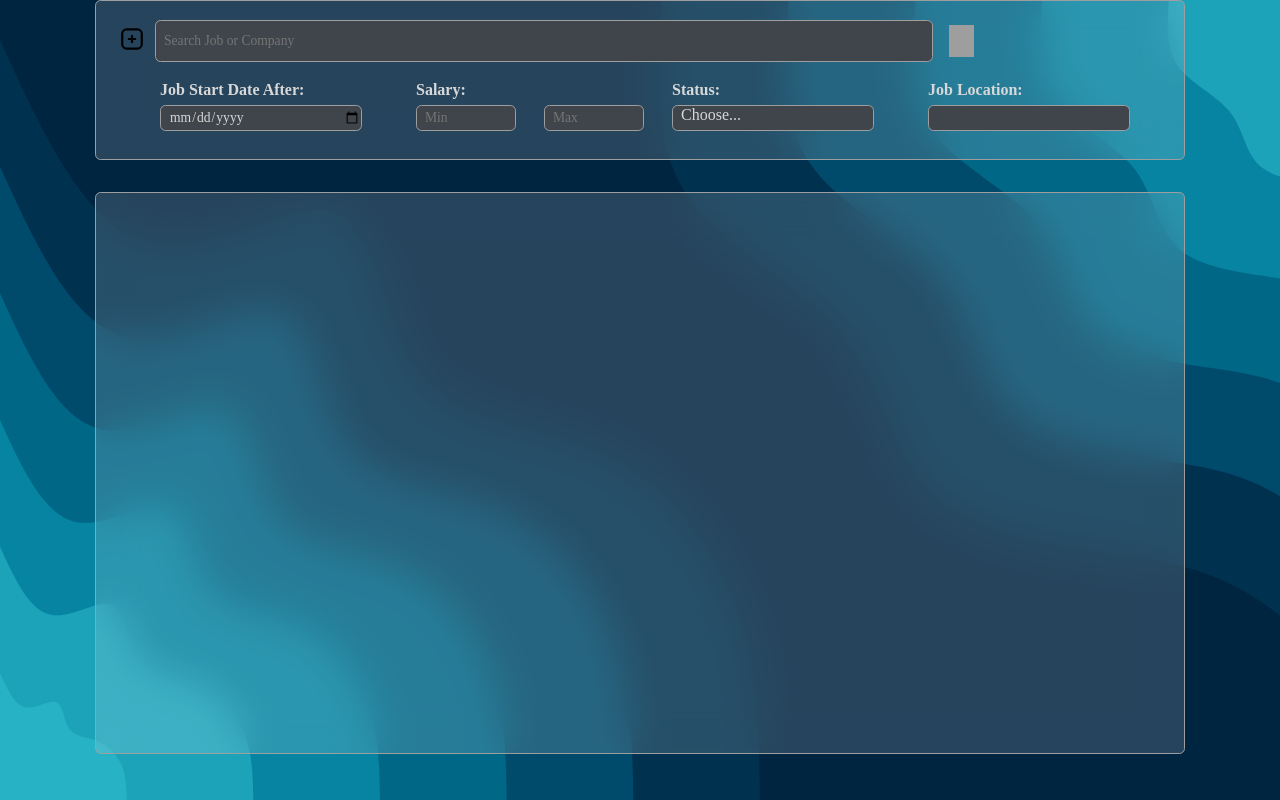
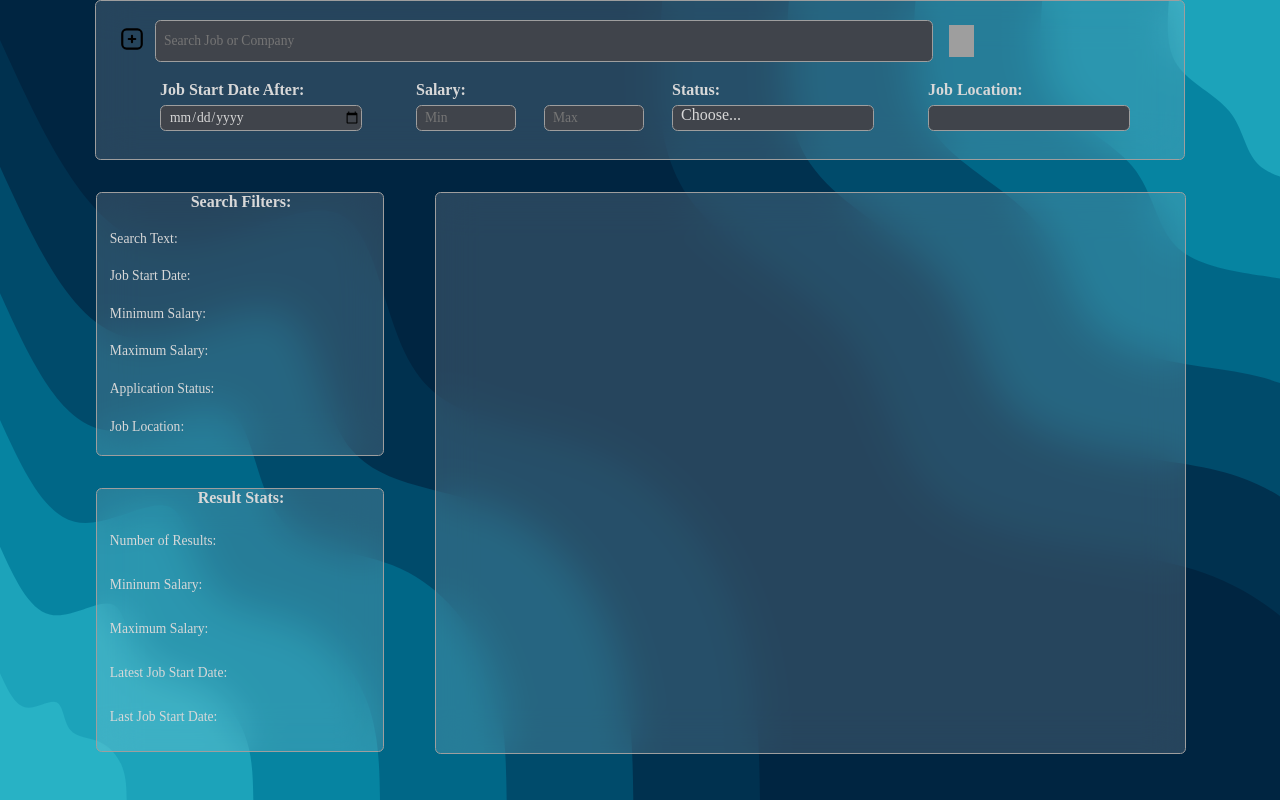
Before and after one commit to karthik-vig/job-application-tracker, a Flask app: page / in a window 1280 px wide. Run offline with Flask 2, Linux system fonts and the light colour scheme; tables that the repository leaves empty hold one stand-in row (values such as "Sample post"); grey boxes are pictures that could not be loaded.

Commit message:
added the visual design for new result stats and search filter value windows in html and css.

```diff
--- a/flaskr/app.py
+++ b/flaskr/app.py
@@ -46,11 +46,14 @@
     @app.route('/index', methods=['GET'])
     def index():
         jobInfoList = None
+        resultStats = None
         if UserInterface.searchFilters:
             jobInfoList = UserInterface.databaseHandlerObj.searchJobTrackerTableRows(searchFilters=UserInterface.searchFilters)
         jobLocations = UserInterface.databaseHandlerObj.getSearchFilterLimits()['allJobLocations']
         return render_template('index.html', jobInfoList=jobInfoList,
-                                jobLocations=jobLocations)
+                                             jobLocations=jobLocations,
+                                             searchFilters=UserInterface.searchFilters,
+                                             resultStats=resultStats)
 
 
     # Get the page to add an new entry into the database.
--- a/flaskr/static/css/indexStyle.css
+++ b/flaskr/static/css/indexStyle.css
@@ -1,11 +1,12 @@
 .jobEntryPanelItemContainer{
-    grid-column-start: col1;
+    grid-column-start: col2;
     grid-column-end: endCol;
     grid-row-start: row2;
     grid-row-end: endRow;
     overflow-y: scroll;
     height: 70vh;
-    width: 85vw;
+    width: 58.5vw;
+    place-self: start;
 }
 
 .searchFilterInputItem{
@@ -17,9 +18,10 @@
 
 .bodyContainer{
     display: grid;
-    grid-template-columns: [col1] 100vw [endCol];
+    grid-template-columns: [col1] 30vw [col2] 66vw [endCol];
     grid-template-rows: [row1] 20vh [row2] 76vh [endRow];
     row-gap: 4vh;
+    column-gap: 4vw;
     justify-items: center;
 }
 
@@ -101,13 +103,12 @@
 
 .jobEntryPanel {
     display: grid;
-    grid-template-columns: [col1] 20vw [col2] 20vw [col3] 8vw [col4] 4vw [endCol];
+    grid-template-columns: [col1] 15vw [col2] 15vw [col3] 8vw [col4] 4vw [endCol];
     grid-template-rows: [row1] 5vh [row2] 5vh [endRow];
     height: 10vh;
-    width: 52vw;
+    width: 42vw;
     margin-top: 1vh;
-    margin-left: 15vw;
-    margin-right: 15vw;
+    margin-left: 8vw;
     align-items: center;
     justify-items: center;
 }
@@ -234,3 +235,39 @@
     grid-template-columns: [col1] 10vw [col2] 10vw [endCol];
     grid-template-rows: [row1] 3vh [row2] 7vh [endRow];
 }
+
+/* design for search filters and result stats: */
+
+.statsContainer > section:nth-child(1) {
+    display: grid;
+    grid-template-columns: [col1] 22.5vw [endCol];
+    grid-template-rows: [row1] 4.7vh [row2] 4.7vh [row3] 4.7vh [row4] 4.7vh [row5] 4.7vh [row6] 4.7vh [row7] 4.7vh [endRow];
+}
+
+.statsContainer > section:nth-child(2) {
+    display: grid;
+    grid-template-columns: [col1] 22.5vw [endCol];
+    grid-template-rows: [row1] 5.5vh [row2] 5.5vh [row3] 5.5vh [row4] 5.5vh [row5] 5.5vh [row6] 5.5vh [endRow];
+}
+
+.statsContainer > section > label {
+    text-align: center;
+}
+
+.statsContainer > section > p {
+    margin-left: 1vw;
+}
+
+.statsContainer {
+    grid-column-start: col1;
+    grid-column-end: col2;
+    grid-row-start: row2;
+    grid-row-end: endRow;
+    justify-self: end;
+    display: grid;
+    grid-template-columns: [col1] 22.5vw [endCol];
+    grid-template-rows: [row1] 33vh [row2] 33vh [endRow];
+    row-gap: 4vh;
+    height: 70vh;
+    width: 22.5vw;
+}
--- a/flaskr/templates/index.html
+++ b/flaskr/templates/index.html
@@ -8,6 +8,44 @@
         <link rel="stylesheet" href="{{url_for('static', filename='css/indexStyle.css')}}">
     </head>
     <body class="bodyContainer bodyBGImage">
+        <div class="statsContainer">
+            <section class="commonBorder frostGlass">
+                {% if searchFilters %}
+                    <label>Search Filters:</label>
+                    <p>Search Text: {{searchFilters['searchText']}}</p>
+                    <p>Job Start Date After: {{searchFilters['jobStartDate']}}</p>
+                    <p>Minimum Salary: {{searchFilters['salary']['min']}}</p>
+                    <p>Maximum Salary: {{searchFilters['salary']['max']}}</p>
+                    <p>Application Status: {{searchFilters['applicationStatus']}}</p>
+                    <p>Job Location: {{searchFilters['jobLocation']}}</p>
+                {% else %}
+                    <label>Search Filters:</label>
+                    <p>Search Text: </p>
+                    <p>Job Start Date: </p>
+                    <p>Minimum Salary: </p>
+                    <p>Maximum Salary: </p>
+                    <p>Application Status: </p>
+                    <p>Job Location: </p>
+                {% endif %}
+            </section>
+            <section class="commonBorder frostGlass">
+                {% if resultStats %}
+                    <label>Result Stats:</label>
+                    <p>Number of Results: </p>
+                    <p>Mininum Salary: </p>
+                    <p>Maximum Salary: </p>
+                    <p>Latest Job Start Date: </p>
+                    <p>Last Job Start Date: </p>
+                {% else %}
+                    <label>Result Stats:</label>
+                    <p>Number of Results: </p>
+                    <p>Mininum Salary: </p>
+                    <p>Maximum Salary: </p>
+                    <p>Latest Job Start Date: </p>
+                    <p>Last Job Start Date: </p>
+                {% endif %}
+            </section>
+        </div>
         <div class="commonBorder searchFilterInputContainer searchFilterInputItem frostGlass">
             <section class="addButton">
                 <form method="get">
@@ -70,6 +108,6 @@
                     <br/>
                 {% endfor%}
             {% endif %}
-            </ul>
+        </ul>
     </body>
 </html>
```
